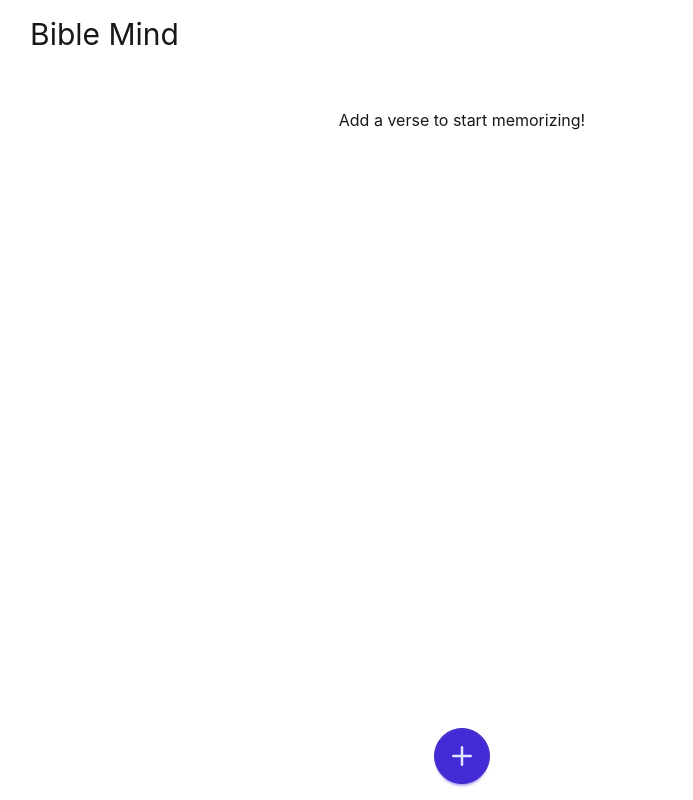
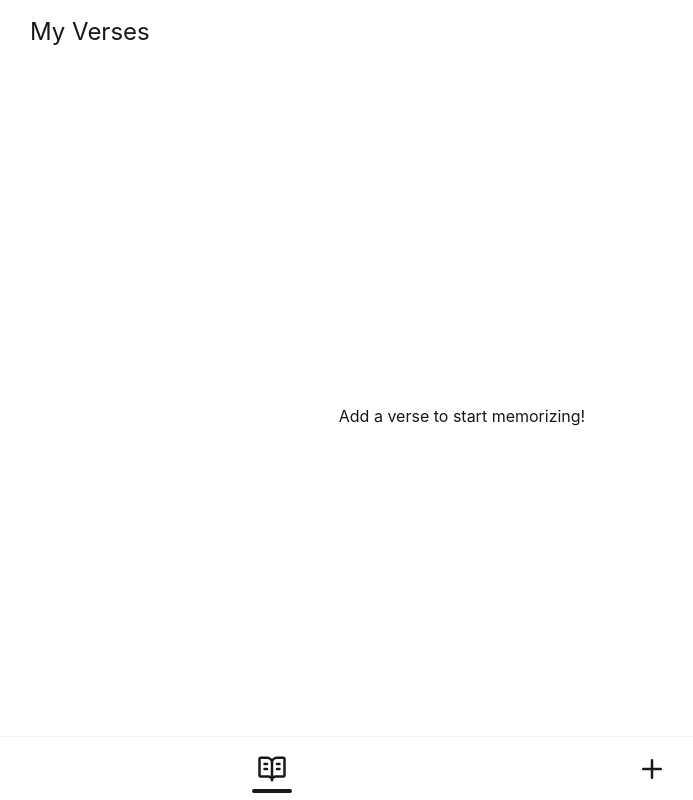
Before and after one commit to vickjavariz/bible-mind, a React (Vite) app: page /verses in a window 1280 px wide. Shown: the whole page, without its empty margins (178-871 px from the left). Built offline with nearby package versions, Linux system fonts and the light colour scheme.

Commit message:
feat: add dock and /verses/new empty state

```diff
--- /dev/null
+++ b/src/components/Dock.jsx
@@ -0,0 +1,25 @@
+import DockItem from '@/components/DockItem';
+import { BookOpenTextIcon, PlusIcon } from '@/components/icons';
+
+export default function Dock() {
+  const dockItems = [
+    {
+      to: '/verses',
+      icon: BookOpenTextIcon,
+    },
+    {
+      to: '/verses/new',
+      icon: PlusIcon,
+    },
+  ];
+
+  return (
+    <nav className='dock'>
+      <div class='hidden flex-none md:block pointer-events-none'></div>
+      {dockItems.map(item => (
+        <DockItem item={item} />
+      ))}
+      <div class='hidden flex-none md:block pointer-events-none'></div>
+    </nav>
+  );
+}
--- /dev/null
+++ b/src/components/DockItem.jsx
@@ -0,0 +1,11 @@
+import { Link } from '@tanstack/react-router';
+
+export default function DockItem({ item }) {
+  const { to, icon: Icon } = item;
+
+  return (
+    <Link to={to} activeProps={{ className: 'dock-active' }} activeOptions={{ exact: true }}>
+      <Icon className='text-3xl' />
+    </Link>
+  );
+}
--- a/src/routeTree.gen.ts
+++ b/src/routeTree.gen.ts
@@ -11,6 +11,7 @@
 import { Route as rootRouteImport } from './routes/__root'
 import { Route as IndexRouteImport } from './routes/index'
 import { Route as VersesIndexRouteImport } from './routes/verses/index'
+import { Route as VersesNewRouteImport } from './routes/verses/new'
 
 const IndexRoute = IndexRouteImport.update({
   id: '/',
@@ -22,30 +23,39 @@ const VersesIndexRoute = VersesIndexRouteImport.update({
   path: '/verses/',
   getParentRoute: () => rootRouteImport,
 } as any)
+const VersesNewRoute = VersesNewRouteImport.update({
+  id: '/verses/new',
+  path: '/verses/new',
+  getParentRoute: () => rootRouteImport,
+} as any)
 
 export interface FileRoutesByFullPath {
   '/': typeof IndexRoute
+  '/verses/new': typeof VersesNewRoute
   '/verses/': typeof VersesIndexRoute
 }
 export interface FileRoutesByTo {
   '/': typeof IndexRoute
+  '/verses/new': typeof VersesNewRoute
   '/verses': typeof VersesIndexRoute
 }
 export interface FileRoutesById {
   __root__: typeof rootRouteImport
   '/': typeof IndexRoute
+  '/verses/new': typeof VersesNewRoute
   '/verses/': typeof VersesIndexRoute
 }
 export interface FileRouteTypes {
   fileRoutesByFullPath: FileRoutesByFullPath
-  fullPaths: '/' | '/verses/'
+  fullPaths: '/' | '/verses/new' | '/verses/'
   fileRoutesByTo: FileRoutesByTo
-  to: '/' | '/verses'
-  id: '__root__' | '/' | '/verses/'
+  to: '/' | '/verses/new' | '/verses'
+  id: '__root__' | '/' | '/verses/new' | '/verses/'
   fileRoutesById: FileRoutesById
 }
 export interface RootRouteChildren {
   IndexRoute: typeof IndexRoute
+  VersesNewRoute: typeof VersesNewRoute
   VersesIndexRoute: typeof VersesIndexRoute
 }
 
@@ -65,11 +75,19 @@ declare module '@tanstack/react-router' {
       preLoaderRoute: typeof VersesIndexRouteImport
       parentRoute: typeof rootRouteImport
     }
+    '/verses/new': {
+      id: '/verses/new'
+      path: '/verses/new'
+      fullPath: '/verses/new'
+      preLoaderRoute: typeof VersesNewRouteImport
+      parentRoute: typeof rootRouteImport
+    }
   }
 }
 
 const rootRouteChildren: RootRouteChildren = {
   IndexRoute: IndexRoute,
+  VersesNewRoute: VersesNewRoute,
   VersesIndexRoute: VersesIndexRoute,
 }
 export const routeTree = rootRouteImport
--- a/src/routes/__root.jsx
+++ b/src/routes/__root.jsx
@@ -1,21 +1,24 @@
-import { createRootRoute, Outlet } from '@tanstack/react-router';
+import { createRootRoute, Outlet, useLocation } from '@tanstack/react-router';
 import { TanStackRouterDevtools } from '@tanstack/react-router-devtools';
+
+import Dock from '@/components/Dock';
 
 export const Route = createRootRoute({
   component: RootComponent,
 });
 
 function RootComponent() {
+  const pathname = useLocation({ select: location => location.pathname });
+  const displayDock = !pathname.includes('/verses/new');
+
   return (
     <>
-      <div className='min-h-screen flex flex-col'>
-        <header className='w-full max-w-4xl mx-auto p-4'>
-          <h1 className='text-3xl'>Bible Mind</h1>
-        </header>
-
+      <div className='flex flex-col min-h-screen'>
         <main className='flex-1 flex flex-col w-full max-w-4xl mx-auto p-4'>
           <Outlet />
         </main>
+
+        {displayDock && <Dock />}
       </div>
 
       <TanStackRouterDevtools />
--- a/src/routes/verses/index.jsx
+++ b/src/routes/verses/index.jsx
@@ -1,4 +1,4 @@
-import { createFileRoute } from '@tanstack/react-router';
+import { createFileRoute, Link } from '@tanstack/react-router';
 
 import { PlusIcon } from '@/components/icons';
 
@@ -8,14 +8,9 @@ export const Route = createFileRoute('/verses/')({
 
 function RouteComponent() {
   return (
-    <div className='flex-1 flex flex-col justify-between pt-6 text-center'>
-      <div>
-        <p className='mb-5'>Add a verse to start memorizing!</p>
-      </div>
-
-      <button className='btn btn-primary btn-circle btn-xl text-3xl mx-auto mt-auto' type='button'>
-        <PlusIcon />
-      </button>
+    <div className='flex-1 flex flex-col'>
+      <h1 className='text-2xl'>My Verses</h1>
+      <p className='my-auto text-center'>Add a verse to start memorizing!</p>
     </div>
   );
 }
--- /dev/null
+++ b/src/routes/verses/new.jsx
@@ -0,0 +1,17 @@
+import { createFileRoute, Link } from '@tanstack/react-router';
+
+export const Route = createFileRoute('/verses/new')({
+  component: RouteComponent,
+});
+
+function RouteComponent() {
+  return (
+    <>
+      <h1 className='text-2xl'>New Verse</h1>
+
+      <Link to='/' className='mt-5'>
+        Cancel
+      </Link>
+    </>
+  );
+}
```
